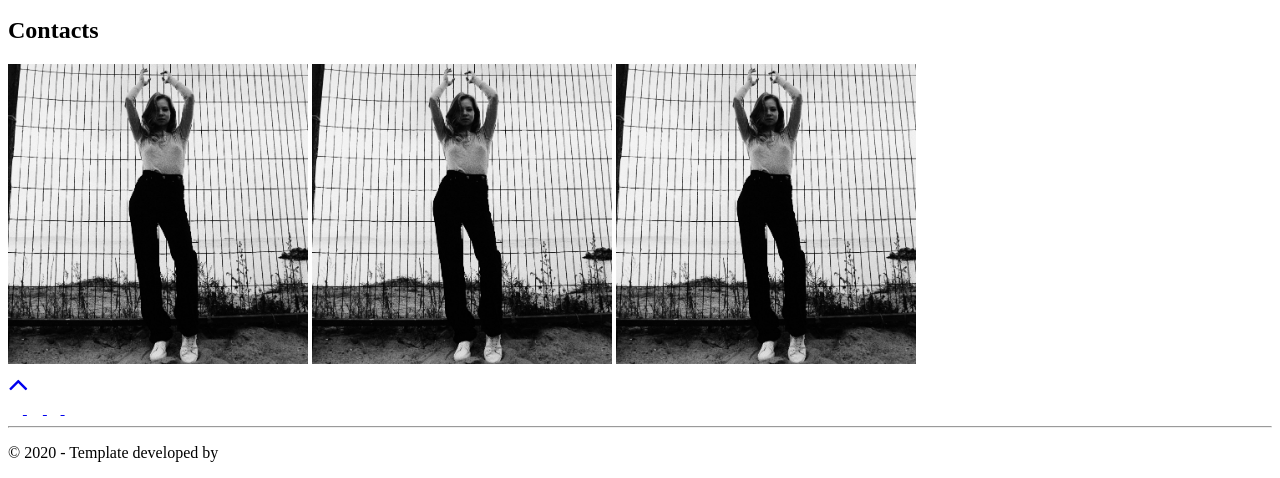
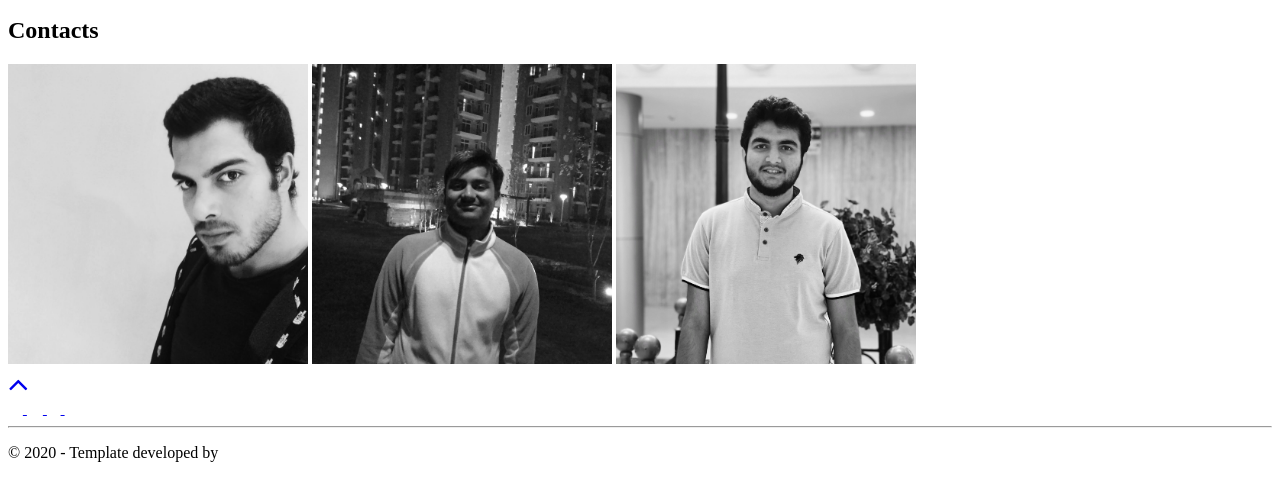
Before and after one commit to Asuna-AS/EduHub, a website: page src/template.html in a window 1280 px wide. Shown: the part 1223-1701 px from the top of the page. Drawn offline with nearby package versions, Linux system fonts and the light colour scheme.

Commit message:
Changed profile images

```diff
--- a/src/template.html
+++ b/src/template.html
@@ -130,9 +130,9 @@
             <h2 class="section-title dark-blue-text">Contacts</h2>
         </div>
         <div class="images-c">
-            <img class="img-fluid rounded shadow-lg" height="auto" width="300px" src="./assets/profile.jpg" alt="Profile Image" />
-            <img class="img-fluid rounded shadow-lg" height="auto" width="300px" src="./assets/profile.jpg" alt="Profile Image" />
-            <img class="img-fluid rounded shadow-lg" height="auto" width="300px" src="./assets/profile.jpg" alt="Profile Image" />
+            <img class="img-fluid rounded shadow-lg" height="auto" width="300px" src="./assets/1.jpg" alt="Profile Image" />
+            <img class="img-fluid rounded shadow-lg" height="auto" width="300px" src="./assets/2.jpg" alt="Profile Image" />
+            <img class="img-fluid rounded shadow-lg" height="auto" width="300px" src="./assets/3.jpg" alt="Profile Image" />
 
         </div>
 
```
Also changed, not shown: src/assets/1.jpg (added), src/assets/2.jpg (added), src/assets/3.jpg (added), 1 other file.
